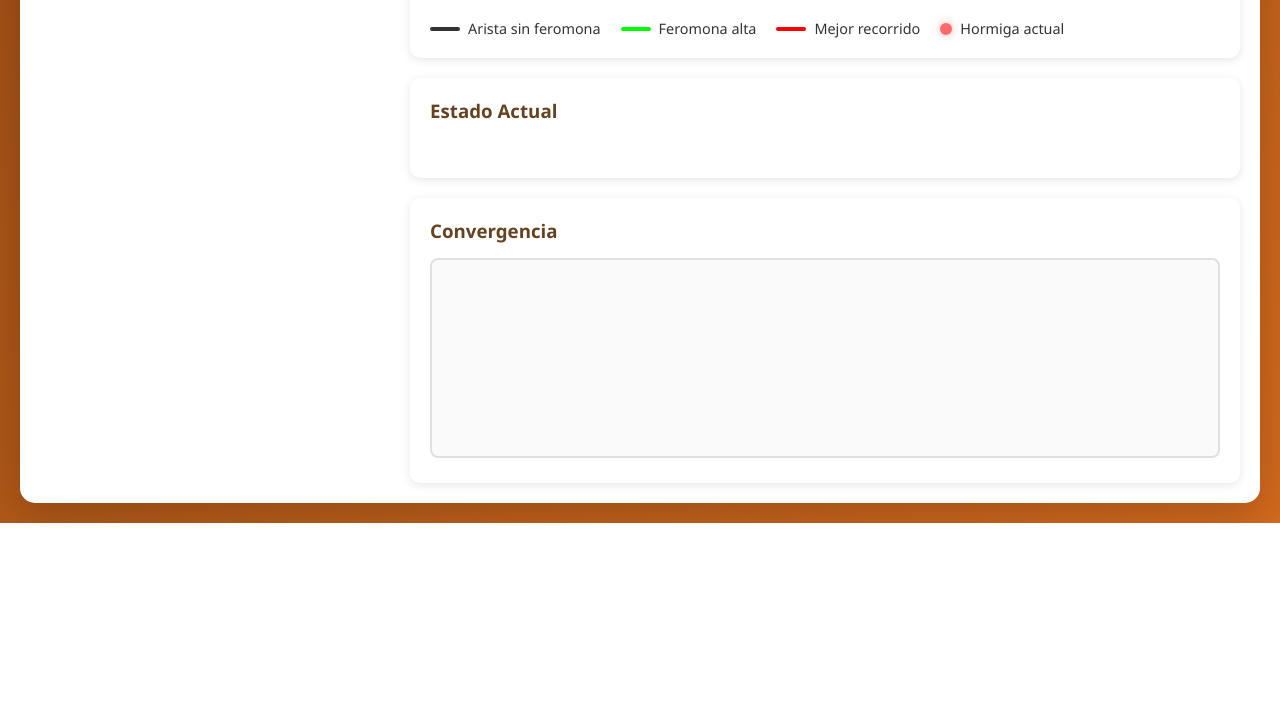
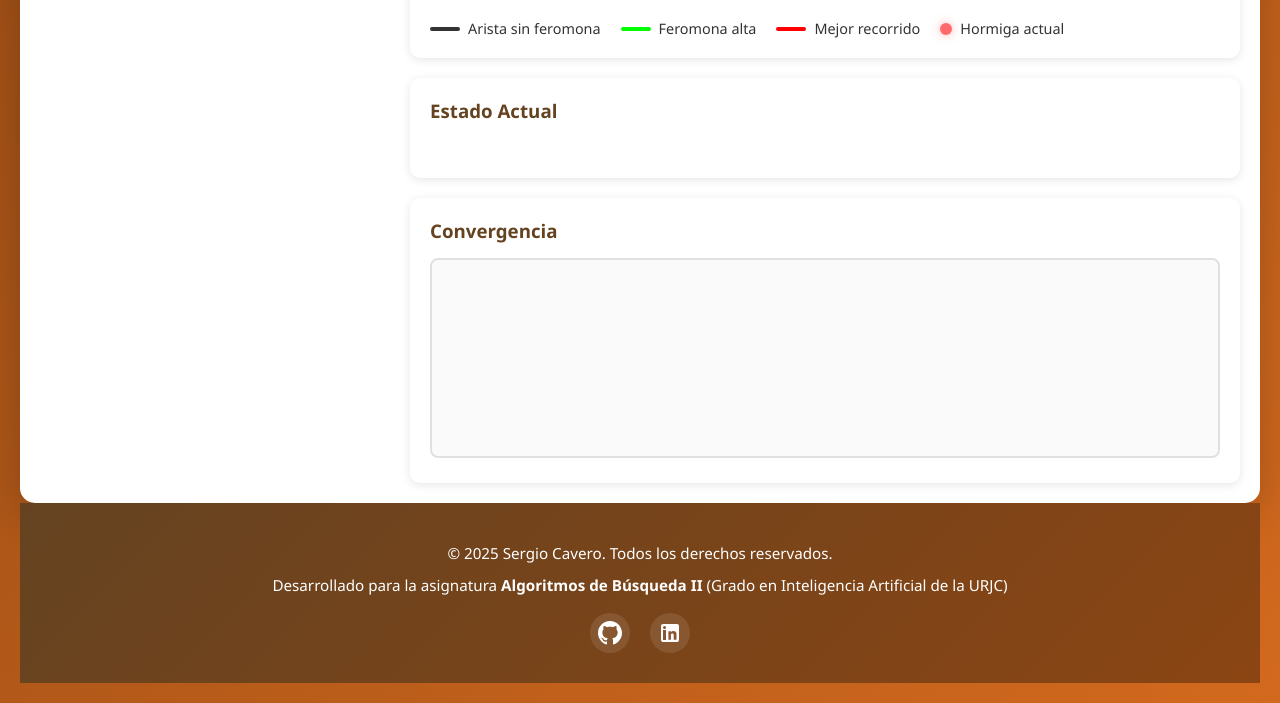
Before and after one commit to Algoritmos-de-busqueda-II/Visualizacion-ACO, a plain HTML site: page index.html in a window 1280 px wide. Shown: the part 858-1561 px from the top of the page. Before the commit the page ends 1381 px from the top, so only its background shows below. Drawn offline with Linux system fonts and the light colour scheme.

Commit message:
Add footer with copyright and social media links, and style updates

```diff
--- a/index.html
+++ b/index.html
@@ -162,6 +162,25 @@
         </div>
     </div>
 
+    <footer>
+        <div class="footer-content">
+            <p>© 2025 Sergio Cavero. Todos los derechos reservados.</p>
+            <p>Desarrollado para la asignatura <strong>Algoritmos de Búsqueda II</strong> (Grado en Inteligencia Artificial de la URJC)</p>
+            <div class="footer-links">
+                <a href="https://github.com/Algoritmos-de-busqueda-II/Visualizacion-ACO" target="_blank" rel="noopener noreferrer" title="Repositorio GitHub">
+                    <svg width="24" height="24" viewBox="0 0 24 24" fill="currentColor">
+                        <path d="M12 0c-6.626 0-12 5.373-12 12 0 5.302 3.438 9.8 8.207 11.387.599.111.793-.261.793-.577v-2.234c-3.338.726-4.033-1.416-4.033-1.416-.546-1.387-1.333-1.756-1.333-1.756-1.089-.745.083-.729.083-.729 1.205.084 1.839 1.237 1.839 1.237 1.07 1.834 2.807 1.304 3.492.997.107-.775.418-1.305.762-1.604-2.665-.305-5.467-1.334-5.467-5.931 0-1.311.469-2.381 1.236-3.221-.124-.303-.535-1.524.117-3.176 0 0 1.008-.322 3.301 1.23.957-.266 1.983-.399 3.003-.404 1.02.005 2.047.138 3.006.404 2.291-1.552 3.297-1.23 3.297-1.23.653 1.653.242 2.874.118 3.176.77.84 1.235 1.911 1.235 3.221 0 4.609-2.807 5.624-5.479 5.921.43.372.823 1.102.823 2.222v3.293c0 .319.192.694.801.576 4.765-1.589 8.199-6.086 8.199-11.386 0-6.627-5.373-12-12-12z"></path>
+                    </svg>
+                </a>
+                <a href="https://www.linkedin.com/in/sergio-cavero" target="_blank" rel="noopener noreferrer" title="Perfil LinkedIn">
+                    <svg width="24" height="24" viewBox="0 0 24 24" fill="currentColor">
+                        <path d="M19 3a2 2 0 0 1 2 2v14a2 2 0 0 1-2 2H5a2 2 0 0 1-2-2V5a2 2 0 0 1 2-2h14m-.5 15.5v-5.3a3.26 3.26 0 0 0-3.26-3.26c-.85 0-1.84.52-2.32 1.39v-1.2h-2.5v8.5h2.5v-4.74c0-.77.62-1.4 1.39-1.4a1.4 1.4 0 0 1 1.4 1.4v4.74h2.5M6.5 8a1.5 1.5 0 1 0 0-3 1.5 1.5 0 0 0 0 3m1.5 1h-3V19h3V9z"></path>
+                    </svg>
+                </a>
+            </div>
+        </div>
+    </footer>
+
     <script src="aco.js"></script>
     <script src="visualization.js"></script>
     <script src="main.js"></script>
--- a/style.css
+++ b/style.css
@@ -381,7 +381,60 @@ select {
     border-radius: 5px;
     margin-top: 10px;
     font-size: 0.9em;
-    color: #0066cc;
+    display: none;
+}
+
+/* Footer */
+footer {
+    background: linear-gradient(135deg, #654321 0%, #8B4513 100%);
+    color: white;
+    padding: 30px 20px;
+    text-align: center;
+}
+
+.footer-content {
+    max-width: 1600px;
+    margin: 0 auto;
+}
+
+.footer-content p {
+    margin: 8px 0;
+    font-size: 0.95em;
+    line-height: 1.6;
+}
+
+.footer-content strong {
+    font-weight: 600;
+}
+
+.footer-links {
+    display: flex;
+    gap: 20px;
+    justify-content: center;
+    margin-top: 15px;
+}
+
+.footer-links a {
+    color: white;
+    transition: all 0.3s;
+    display: inline-flex;
+    align-items: center;
+    justify-content: center;
+    width: 40px;
+    height: 40px;
+    border-radius: 50%;
+    background: rgba(255, 255, 255, 0.1);
+}
+
+.footer-links a:hover {
+    background: rgba(255, 255, 255, 0.2);
+    transform: translateY(-3px);
+    box-shadow: 0 5px 15px rgba(0, 0, 0, 0.3);
+}
+
+.footer-links svg {
+    width: 24px;
+    height: 24px;
 }
 
 /* Animaciones */
```
